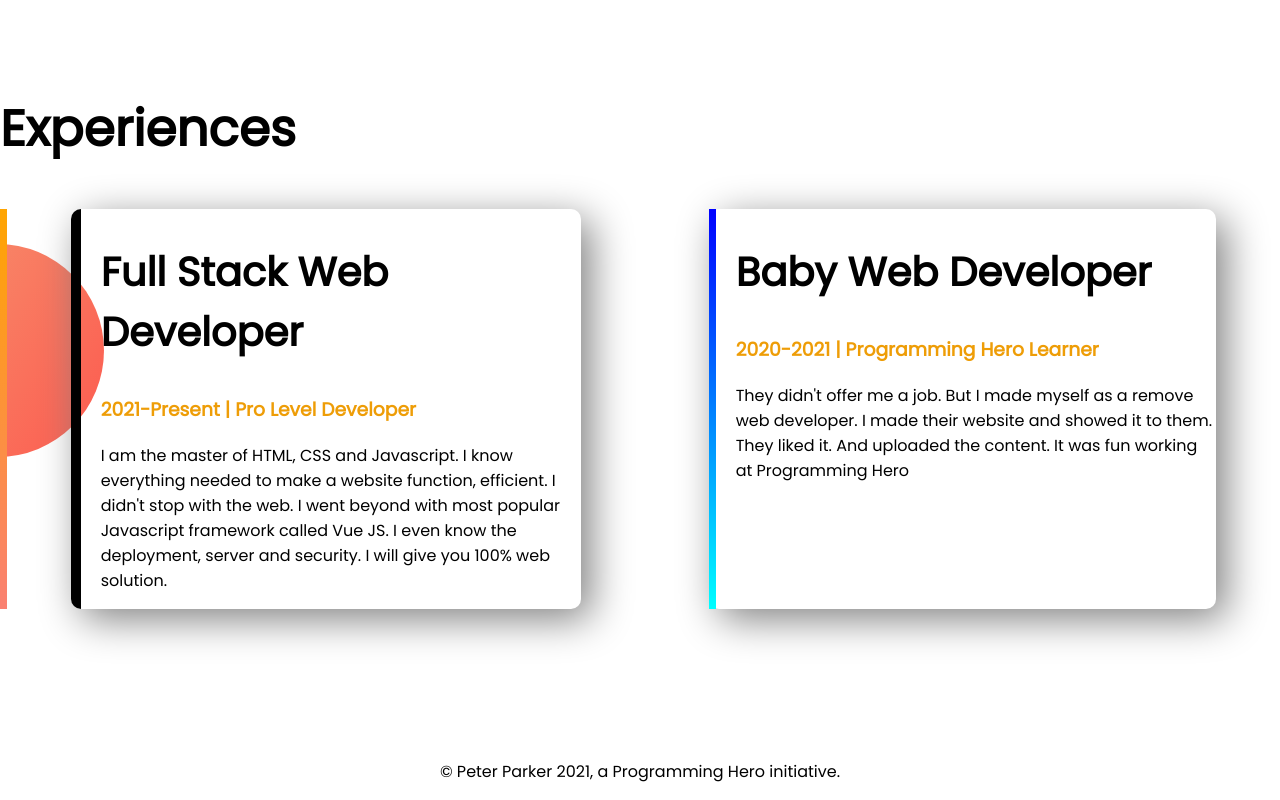
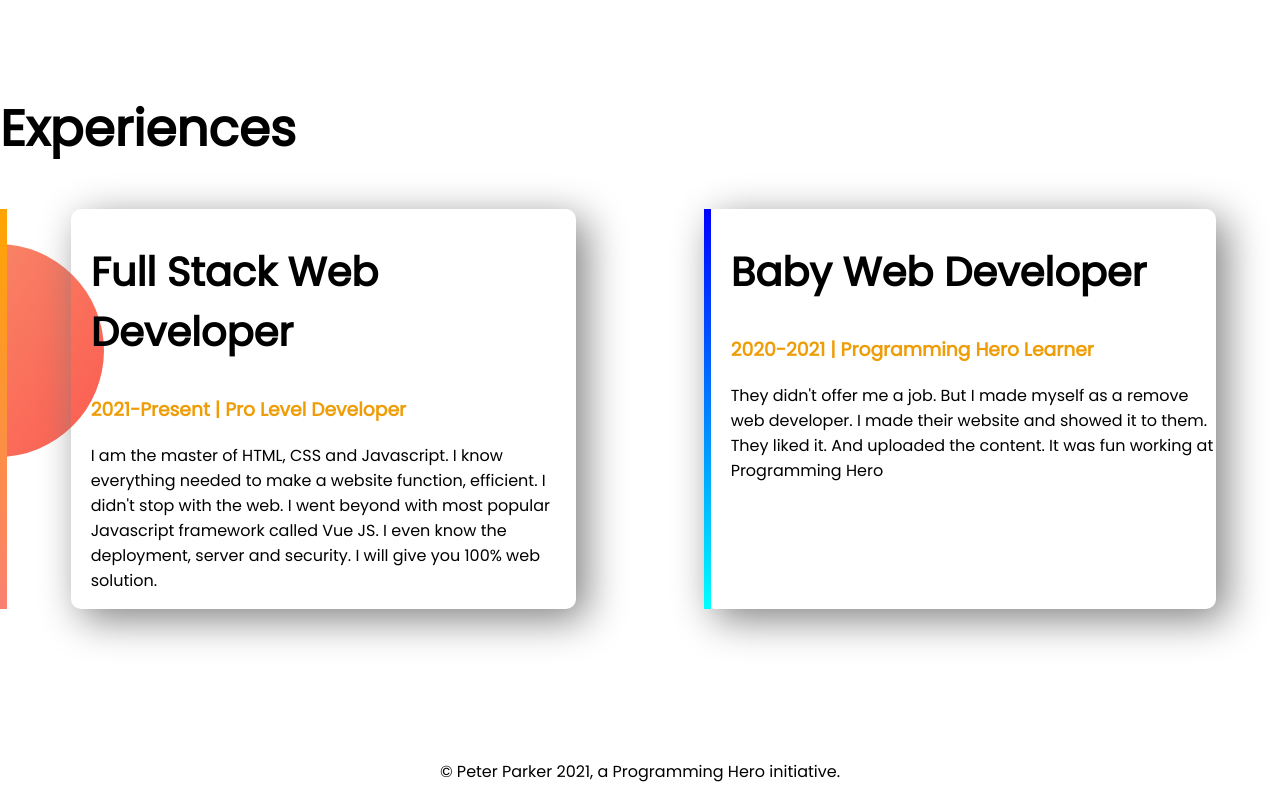
Before and after one commit to SheikhRaihan2021/developer-portfolio, a plain HTML site: page index.html in a window 1280 px wide. Shown: the part 1013-1813 px from the top of the page. Drawn offline with Linux system fonts and the light colour scheme.

Commit message:
border code changed

```diff
--- a/style.css
+++ b/style.css
@@ -58,7 +58,6 @@ span{
     padding-left: 20px;
     border-radius: 10px;
     box-shadow: 10px 10px 40px gray;
-    border-left: 10px solid;
 }
 #web-dev{
     border-left: 7px solid;
```
